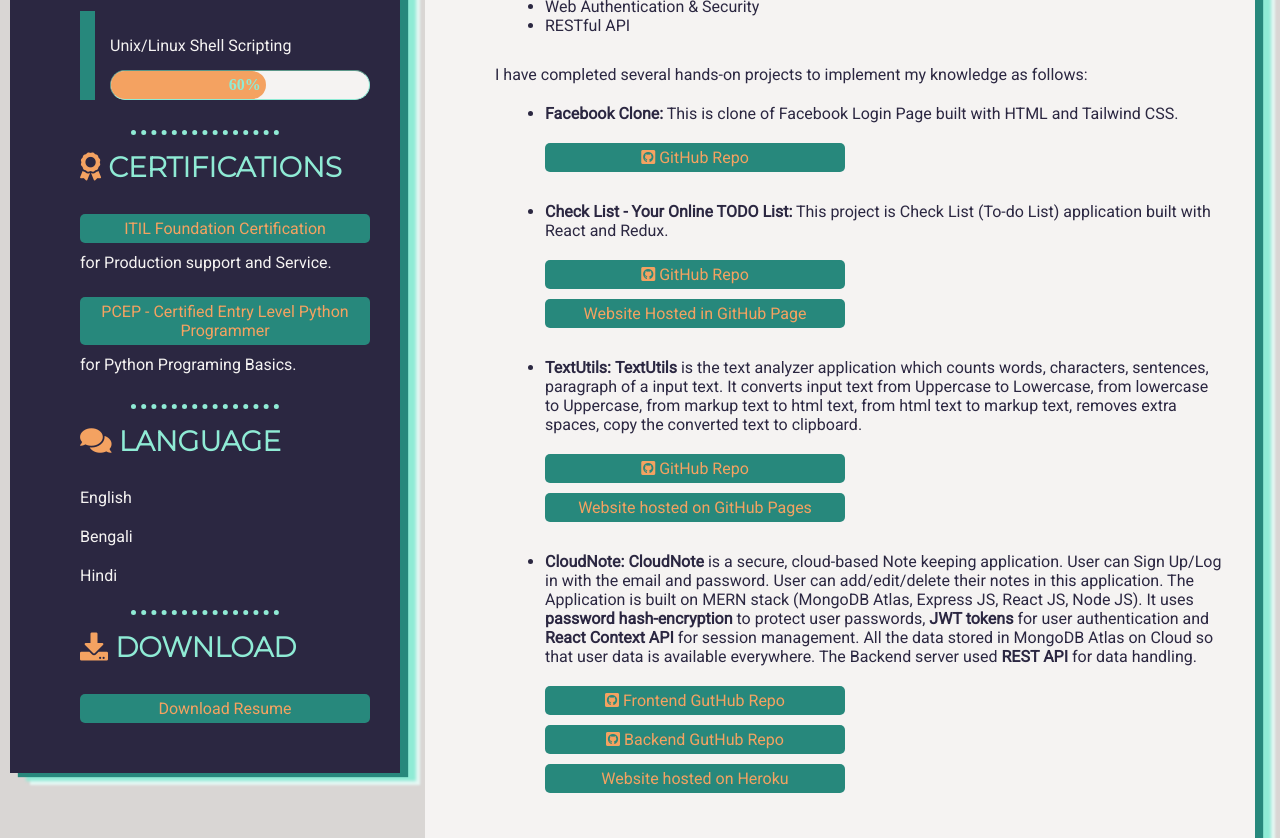
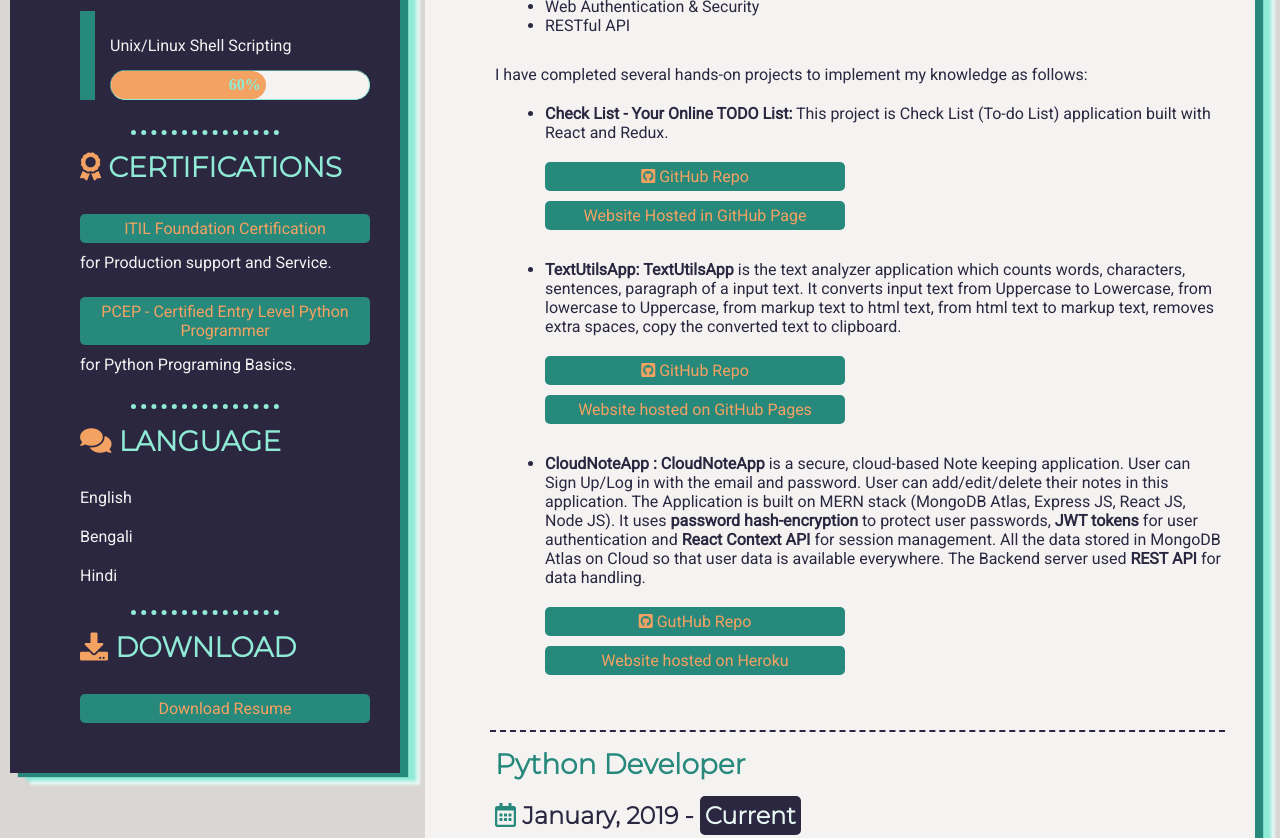
Before and after one commit to debapps/debadityaprofile, a plain HTML site: page index.html in a window 1280 px wide. Shown: the part 1523-2361 px from the top of the page. Drawn offline with Linux system fonts and the light colour scheme.

Commit message:
1.1 - Modified the index.html and resume document.

```diff
--- a/index.html
+++ b/index.html
@@ -208,69 +208,53 @@
                         <ul>
                             <li>
                                 <p>
-                                    <strong>Facebook Clone:</strong> This is clone of Facebook Login Page built with HTML and Tailwind CSS.
+                                    <strong>Check List - Your Online TODO List:</strong>
+                                    This project is Check List (To-do List) application built with React and Redux.
                                 </p>
                                 <p>
-                                    <a class="highlight-box cursor-pointer" target="blank" href="https://github.com/debamckv/FacebookLoginPageClone">
+                                    <a class="highlight-box cursor-pointer" target="blank" href="https://github.com/debapps/CheckListApp">
                                         <span class="github-color">
                                             <i class="fab fa-github-square"></i>
                                         </span>
                                         GitHub Repo
                                     </a>
-                                </p>
-                            </li>
-                            <li>
-                                <p>
-                                    <strong>Check List - Your Online TODO List:</strong>
-                                    This project is Check List (To-do List) application built with React and Redux.
-                                </p>
-                                <p>
-                                    <a class="highlight-box cursor-pointer" target="blank" href="https://github.com/debamckv/CheckList">
-                                        <span class="github-color">
-                                            <i class="fab fa-github-square"></i>
-                                        </span>
-                                        GitHub Repo
-                                    </a>
-                                    <a class="highlight-box cursor-pointer" target="blank" href="https://debamckv.github.io/CheckList/">
+                                    <a class="highlight-box cursor-pointer" target="blank" href="https://debapps.github.io/CheckListApp/">
                                         Website Hosted in GitHub Page
                                     </a>
                                 </p>
                             </li>
                             <li>
                                 <p>
-                                    <strong>TextUtils:</strong> <strong>TextUtils</strong> is the text analyzer application which counts words, characters, sentences, paragraph of a input text. It converts input text from Uppercase to Lowercase, from lowercase to Uppercase, from markup text to html text, from html text to markup text, removes extra spaces, copy the converted text to clipboard.
+                                    <strong>TextUtilsApp:</strong> <strong>TextUtilsApp</strong> is the text analyzer application which counts words, characters, sentences, paragraph of a input text. It converts input text from Uppercase to Lowercase, from lowercase to Uppercase, from markup text to html text, from html text to markup text, removes extra spaces, copy the converted text to clipboard.
                                 </p>
                                 <p>
-                                    <a class="highlight-box cursor-pointer" target="blank" href="https://github.com/debamckv/TextUtilsReact.git">
+                                    <a class="highlight-box cursor-pointer" target="blank" href="https://github.com/debapps/TextUtilsApp">
                                         <span class="github-color">
                                             <i class="fab fa-github-square"></i>
                                         </span>
                                         GitHub Repo
                                     </a>
-                                    <a class="highlight-box cursor-pointer" target="blank" href="https://debamckv.github.io/TextUtilsReact/">Website hosted on GitHub Pages</a>
+                                    <a class="highlight-box cursor-pointer" target="blank" href="https://debapps.github.io/TextUtilsApp/">
+                                        Website hosted on GitHub Pages
+                                    </a>
                                 </p>
                             </li>
                             <li>
                                 <p>
-                                    <strong>CloudNote:</strong> <strong>CloudNote</strong> is a secure, cloud-based Note keeping application. User can Sign Up/Log in with the email and password. User can add/edit/delete their notes in this application. The Application is built on MERN stack (MongoDB Atlas, Express JS, React JS, Node JS). It uses <strong>password hash-encryption</strong> to protect user passwords, <strong>JWT tokens</strong> for user authentication and <strong>React Context API</strong> for session management. All the data stored in MongoDB Atlas on Cloud so that user data is available everywhere. The Backend server used <strong>REST API</strong> for data handling.
+                                    <strong>CloudNoteApp :</strong> <strong>CloudNoteApp</strong> is a secure, cloud-based Note keeping application. User can Sign Up/Log in with the email and password. User can add/edit/delete their notes in this application. The Application is built on MERN stack (MongoDB Atlas, Express JS, React JS, Node JS). It uses <strong>password hash-encryption</strong> to protect user passwords, <strong>JWT tokens</strong> for user authentication and <strong>React Context API</strong> for session management. All the data stored in MongoDB Atlas on Cloud so that user data is available everywhere. The Backend server used <strong>REST API</strong> for data handling.
                                 </p>
                                 <p>
-                                    <a class="highlight-box cursor-pointer" target="blank" href="https://github.com/debamckv/CloudNotes-FrontEnd">
+                                    <a class="highlight-box cursor-pointer" target="blank" href="https://github.com/debapps/CloudNoteApp">
                                         <span class="github-color">
                                             <i class="fab fa-github-square"></i>
                                         </span>
-                                        Frontend GutHub Repo
+                                        GutHub Repo
                                     </a>
-                                    <a class="highlight-box cursor-pointer" target="blank" href="https://github.com/debamckv/CloudNotes-BackEnd">
-                                        <span class="github-color">
-                                            <i class="fab fa-github-square"></i>
-                                        </span>
-                                        Backend GutHub Repo
+                                    <a class="highlight-box cursor-pointer" target="blank" href="https://cloudnoteapp.herokuapp.com/">
+                                        Website hosted on Heroku
                                     </a>
-                                    <a class="highlight-box cursor-pointer" target="blank" href="https://cloudnoteapp.herokuapp.com/">Website hosted on Heroku</a>
                                 </p>
                             </li>
-
                         </ul>
                     </p>
                 </article>
@@ -297,7 +281,7 @@
                         <li>
                             <strong>PhotoManager</strong>: <strong>PhotoManager</strong> is a full-fledged Image browsing and Editing Software created with Python script.
                             <p>
-                                <a class="highlight-box cursor-pointer" target="blank" href="https://github.com/debamckv/PhotoManager">
+                                <a class="highlight-box cursor-pointer" target="blank" href="https://github.com/debapps/PhotoManager">
                                     <span class="github-color">
                                         <i class="fab fa-github-square"></i>
                                     </span>
@@ -340,14 +324,19 @@
                     <i class="fab fa-instagram"></i>
                 </span>
             </a>
-            <a href="https://github.com/debamckv">
+            <a href="https://github.com/debapps">
                 <span class="github-color">
                     <i class="fab fa-github-square"></i>
                 </span>
             </a>
             </span>
-            <p>Copyright © Debaditya Bhar</p>
+            <p>Copyright © <span id="year"></span> Debaditya Bhar</p>
         </article>
     </footer>
+    <script type="application/javascript" defer>
+        const date = new Date();
+        const year = date.getFullYear();
+        document.querySelector("#year").innerHTML = year;
+    </script>
 </body>
 </html>
```
Also changed, not shown: 1 other file.
